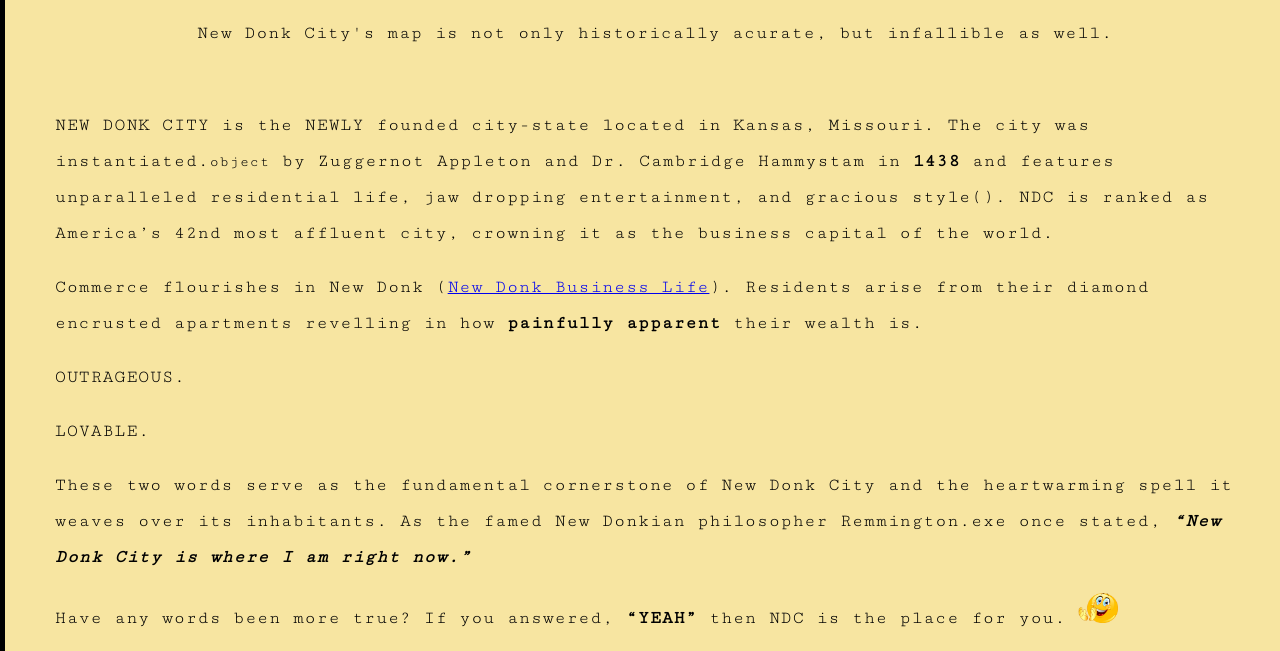
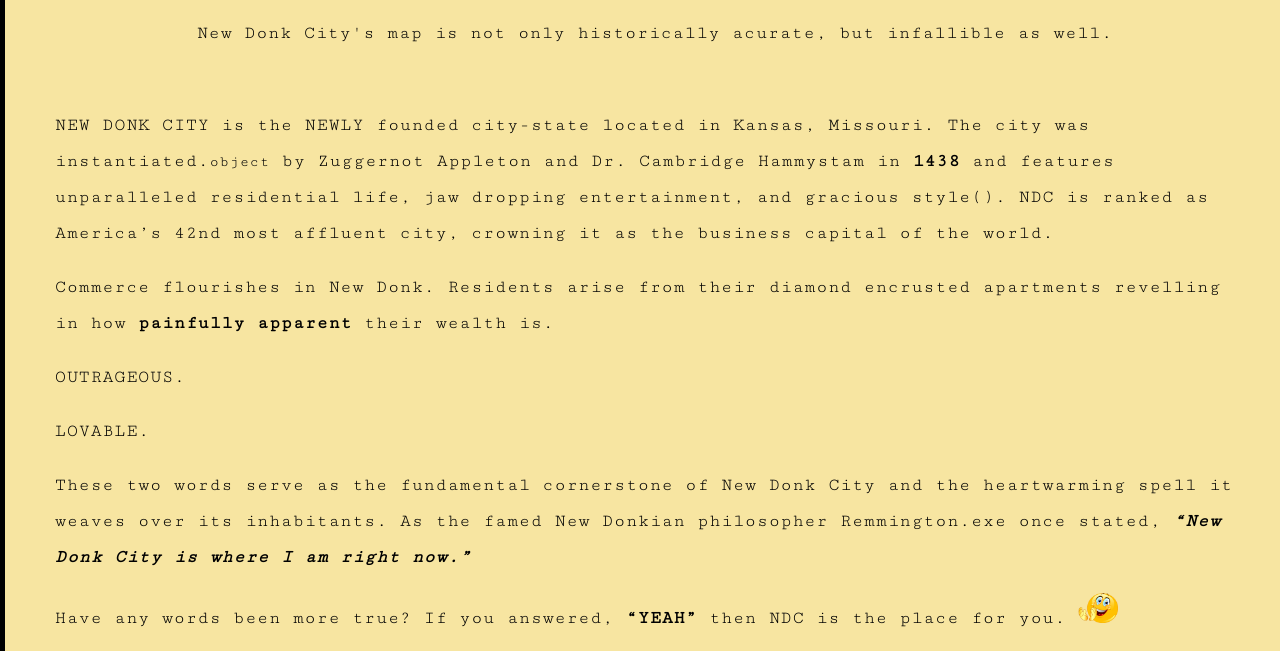
Before and after one commit to bscholl1/bscholl1.github.io, a plain HTML site: page donk-living.html in a window 1280 px wide. Shown: the part 149-800 px from the top of the page. Drawn offline with Linux system fonts and the light colour scheme.

Commit message:
Update donk-living.html

```diff
--- a/donk-living.html
+++ b/donk-living.html
@@ -34,8 +34,7 @@
     </p>
 
     <p>
-      Commerce flourishes in New Donk
-      (<a href="https://www.nytimes.com/2019/08/07/realestate/the-financial-district-a-tourist-magnet-with-a-village-like-quality.html" target="_blank">New Donk Business Life</a>).
+      Commerce flourishes in New Donk.
       Residents arise from
       their diamond encrusted apartments revelling in how
       <strong>painfully apparent</strong> their wealth is.
```
